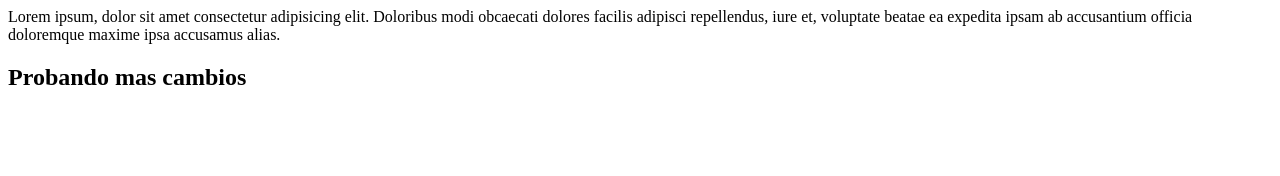
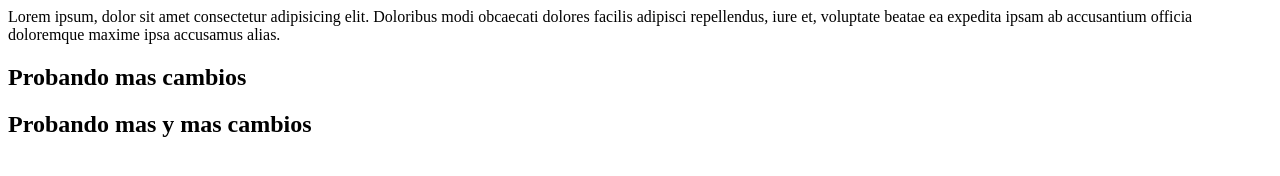
Before and after one commit to camilo052021/WebPersonal, a plain HTML site: page index.html in a window 1280 px wide. Drawn offline with Linux system fonts and the light colour scheme.

Commit message:
aun mas cambio

```diff
--- a/index.html
+++ b/index.html
@@ -11,6 +11,7 @@
         ea expedita ipsam ab accusantium officia doloremque maxime ipsa accusamus alias.</p>
 
     <h2>Probando mas cambios</h2>
+    <h2>Probando mas y mas cambios</h2>
 
 </body>
 </html>
```
